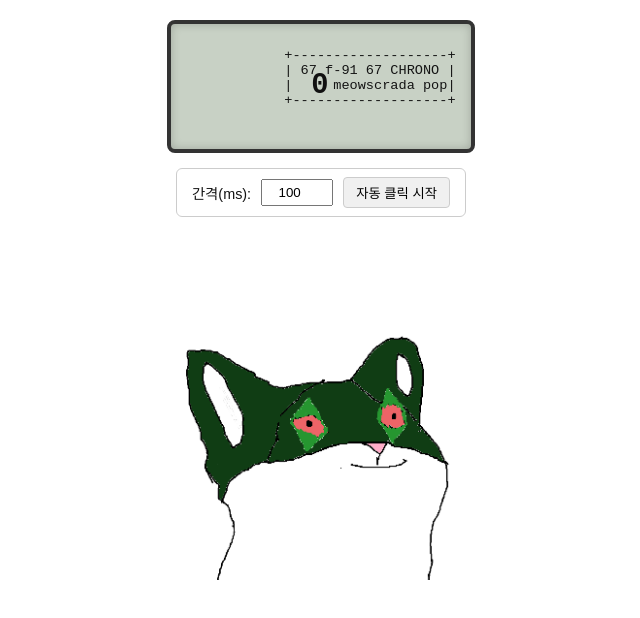
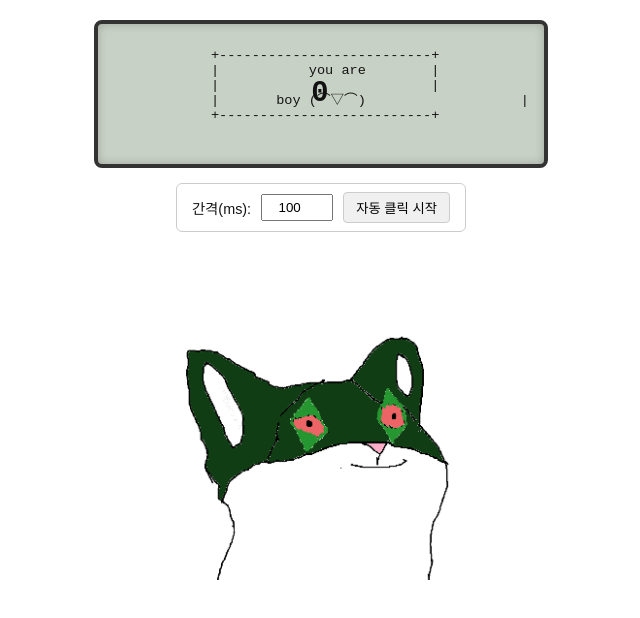
Before and after one commit to milktea3060/wow, a plain HTML site: page index.html in a window 1280 px wide. Shown: the whole page, without its empty margins (319-959 px from the left). Drawn offline with Linux system fonts and the light colour scheme.

Commit message:
Update index.html

```diff
--- a/index.html
+++ b/index.html
@@ -145,10 +145,11 @@
     <!-- 상단 고정 영역 (시계형 카운트 + 자동 클릭 UI) -->
     <div class="fixed-header">
         <div id="watch-container">
-            +-------------------+
-            | 67 f-91 67 CHRONO |
-            |     meowscrada pop|
-            +-------------------+
+            +--------------------------+
+            |           you are        |
+            |                          |
+            |       boy (⌒▽⌒)                   |
+            +--------------------------+
             <div id="count">0</div>
         </div>
 
```
